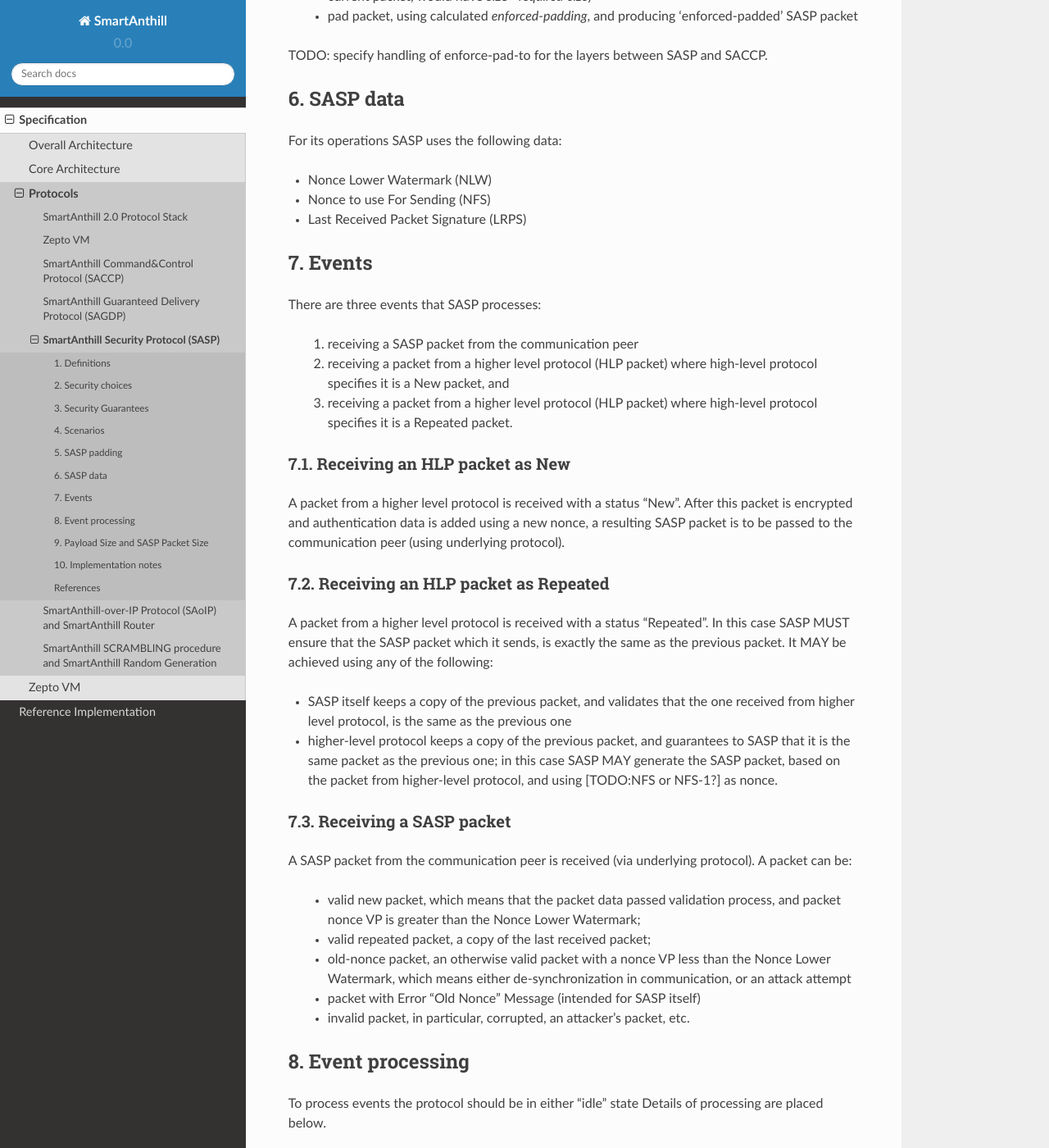
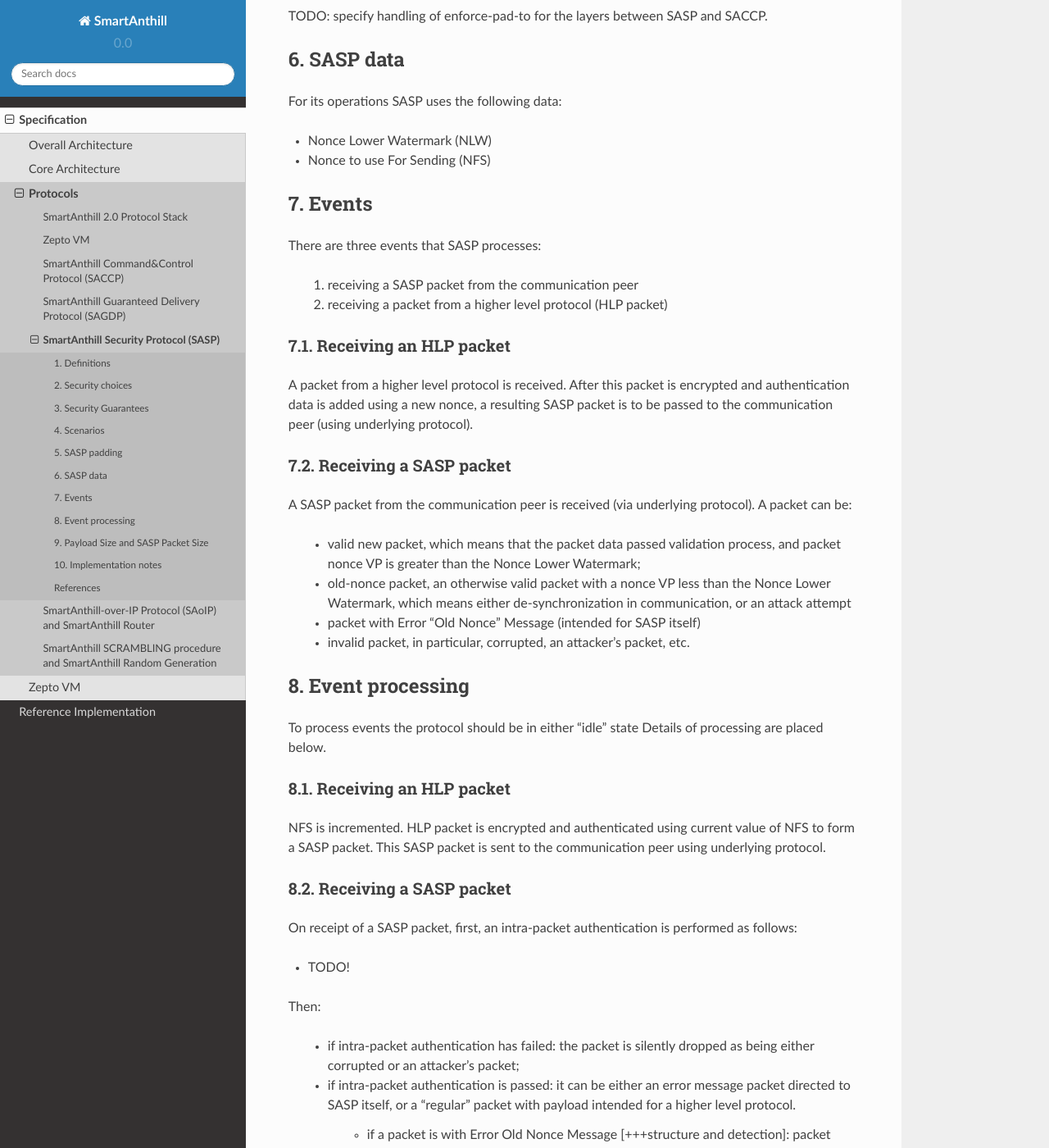
Before and after one commit to smartanthill/smartanthill2_0, a Sphinx documentation site: the page built from docs/design-documents/protocols/sasp.rst, in a window 1280 px wide and 1400 px high, scrolled down 7840 px. Shown: the whole window at 82% size. Built offline with Sphinx 7.4.7 and the Read the Docs theme 2.0.0, drawn with Linux system fonts in a browser that asks for light colours; some of the changed text lies outside the part shown.

Commit message:
SASP spec v0.2

```diff
--- a/docs/design-documents/protocols/sasp.rst
+++ b/docs/design-documents/protocols/sasp.rst
@@ -27,7 +27,7 @@
 SmartAnthill Security Protocol (SASP)
 =====================================
 
-:Version:   v0.1.3d
+:Version:   v0.2
 
 *NB: this document relies on certain terms and concepts introduced in*
 :ref:`saoverarch` *and*
@@ -224,7 +224,6 @@ For its operations SASP uses the following data:
 
 - Nonce Lower Watermark (NLW)
 - Nonce to use For Sending (NFS)
-- Last Received Packet Signature (LRPS)
 
 
 7. Events
@@ -233,29 +232,19 @@ For its operations SASP uses the following data:
 There are three events that SASP processes:
 
  1. receiving a SASP packet from the communication peer
- 2. receiving a packet  from a higher level protocol (HLP packet) where high-level protocol specifies it is a New packet, and
- 3. receiving a packet  from a higher level protocol (HLP packet) where high-level protocol specifies it is a Repeated packet.
+ 2. receiving a packet  from a higher level protocol (HLP packet)
 
-7.1. Receiving an HLP packet as New
-^^^^^^^^^^^^^^^^^^^^^^^^^^^^^^^^^^^
+7.1. Receiving an HLP packet
+^^^^^^^^^^^^^^^^^^^^^^^^^^^^
 
-A packet from a higher level protocol is received with a status "New". After this packet is encrypted and authentication data is added using a new nonce, a resulting SASP packet is to be passed to the communication peer (using underlying protocol).
+A packet from a higher level protocol is received. After this packet is encrypted and authentication data is added using a new nonce, a resulting SASP packet is to be passed to the communication peer (using underlying protocol).
 
-7.2. Receiving an HLP packet as Repeated
-^^^^^^^^^^^^^^^^^^^^^^^^^^^^^^^^^^^^^^^^
-
-A packet from a higher level protocol is received with a status "Repeated". In this case SASP MUST ensure that the SASP packet which it sends, is exactly the same as the previous packet. It MAY be achieved using any of the following:
-
-* SASP itself keeps a copy of the previous packet, and validates that the one received from higher level protocol, is the same as the previous one
-* higher-level protocol keeps a copy of the previous packet, and guarantees to SASP that it is the same packet as the previous one; in this case SASP MAY generate the SASP packet, based on the packet from higher-level protocol, and using [TODO:NFS or NFS-1?] as nonce.
-
-7.3. Receiving a SASP packet
+7.2. Receiving a SASP packet
 ^^^^^^^^^^^^^^^^^^^^^^^^^^^^
 
 A SASP packet from the communication peer is received (via underlying protocol). A packet can be:
 
   * valid new packet, which means that the packet data passed validation process, and packet nonce VP is greater than the Nonce Lower Watermark;
-  * valid repeated packet, a copy of the last received packet;
   * old-nonce packet, an otherwise valid packet with a nonce VP less than the Nonce Lower Watermark, which means either de-synchronization in communication, or an attack attempt
   * packet with Error "Old Nonce" Message (intended for SASP itself)
   * invalid packet, in particular, corrupted, an attacker's packet, etc.
@@ -268,18 +257,12 @@ A SASP packet from the communication peer is received (via underlying protocol).
 
 To process events the protocol should be in either "idle" state Details of processing are placed below.
 
-8.1. Receiving an HLP packet as New
-^^^^^^^^^^^^^^^^^^^^^^^^^^^^^^^^^^^
+8.1. Receiving an HLP packet
+^^^^^^^^^^^^^^^^^^^^^^^^^^^^
 
 NFS is incremented. HLP packet is encrypted and authenticated using current value of NFS to form a SASP packet. This SASP packet is sent to the communication peer using underlying protocol.
 
-8.2. Receiving an HLP packet as Repeated
-^^^^^^^^^^^^^^^^^^^^^^^^^^^^^^^^^^^^^^^^
-
-HLP packet is encrypted and authenticated using current value of NFS, that is, with a value that has been used while the original packet was sent. This SASP packet is sent to the communication peer using underlying protocol.
-
-
-8.3. Receiving a SASP packet
+8.2. Receiving a SASP packet
 ^^^^^^^^^^^^^^^^^^^^^^^^^^^^
 
 On receipt of a SASP packet, first, an intra-packet authentication is performed as follows:
@@ -298,12 +281,7 @@ Then:
 
      + if packets other than Error Old Nonce Message: packet nonce VP is compared to the Nonce Lower Watermark (NLW). Three cases are possible:
 
-        * if nonce VP is less than NLW: a packet with Error Old Nonce Message is prepared with the lowest possible valid nonce set to a current value of NLW; the packet is authenticated and sent to the communication peer.
-        * if nonce VP is equal to NLW: a repeated packet is received: packet signature is compared to LRPS.
-
-            + if packet signature is not equal to LRPS: a potential for an attacker's packet; the packet is silently dropped;
-            + if packet signature is equal to LRPS: an HLP packet with payload of the received packet is passed to the higher level protocol with status "repeated"
-
+        * if nonce VP is less than or equal to NLW: a packet with Error Old Nonce Message is prepared with the lowest possible valid nonce set to a current value of NLW; the packet is authenticated and sent to the communication peer.
         * if nonce VP is greater than NLW: a new packet is received: NLW is set to the value of nonce VP of the received packet; LRPS is set to packet signature; an HLP packet with payload of the received packet is passed to the higher level protocol with status "new".
 
 TODO!: sending packets (encryption etc.)
```
